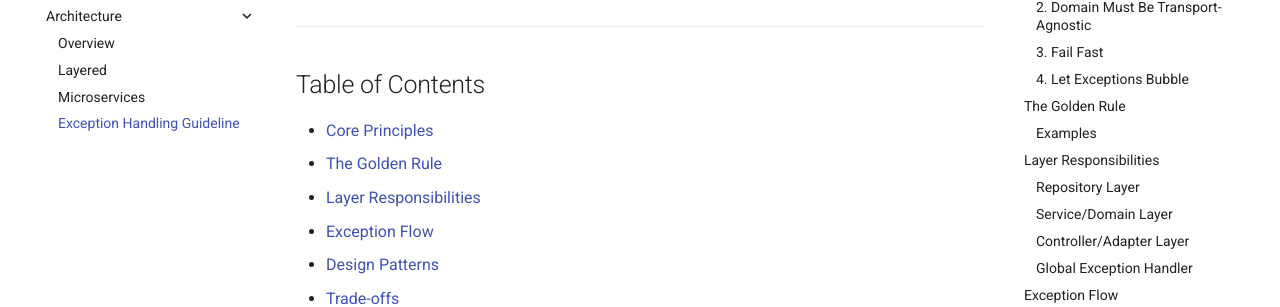
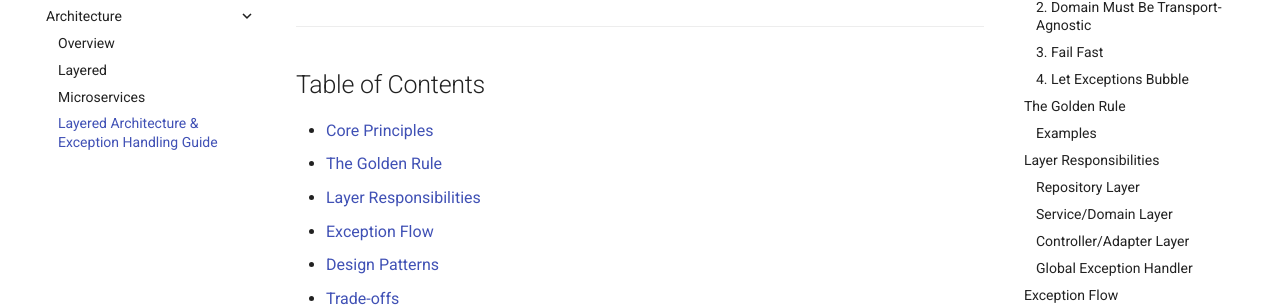
Before and after one commit to labeebahmad201/backend-engineering-notes, an MkDocs documentation site: the page built from docs/architecture/layered-architecture-exceptions-handling.md, in a window 1280 px wide. Shown: the part 278-585 px from the top of the page. Built offline with MkDocs 1.6.1 and Material for MkDocs 9.7.7, drawn with Linux system fonts in a browser that asks for light colours.

Commit message:
Update mkdocs.yml

```diff
--- a/mkdocs.yml
+++ b/mkdocs.yml
@@ -42,4 +42,4 @@ nav:
           - Overview: architecture/overview.md
           - Layered: architecture/layered.md
           - Microservices: architecture/microservices.md
-          - Exception Handling Guideline: architecture/layered-architecture-exceptions-handling.md
+          - Layered Architecture & Exception Handling Guide: architecture/layered-architecture-exceptions-handling.md
```
